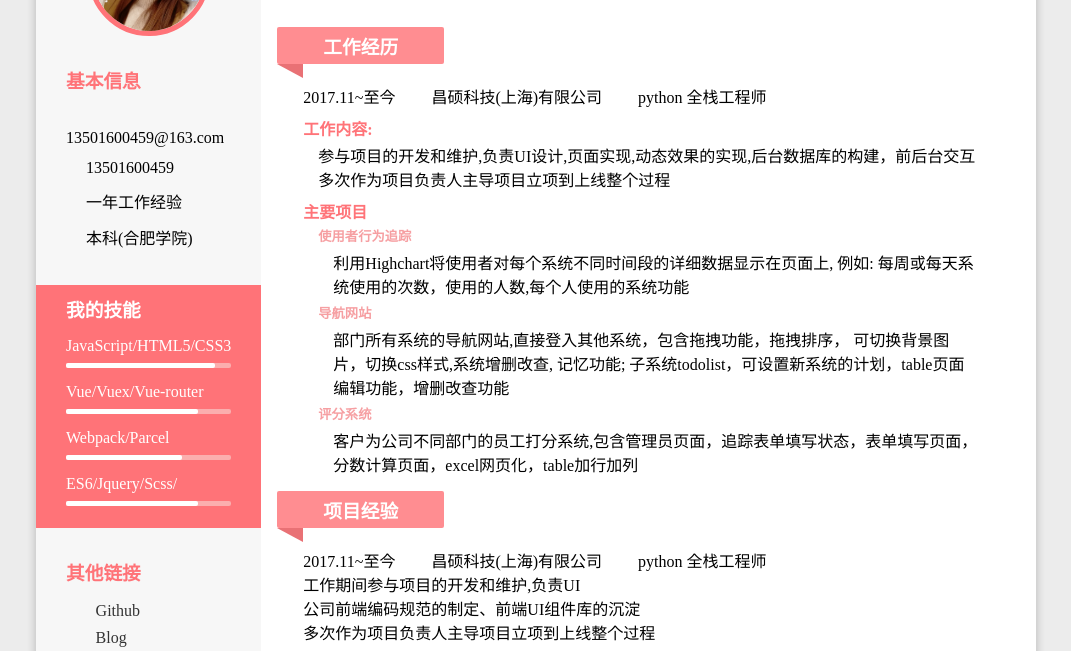
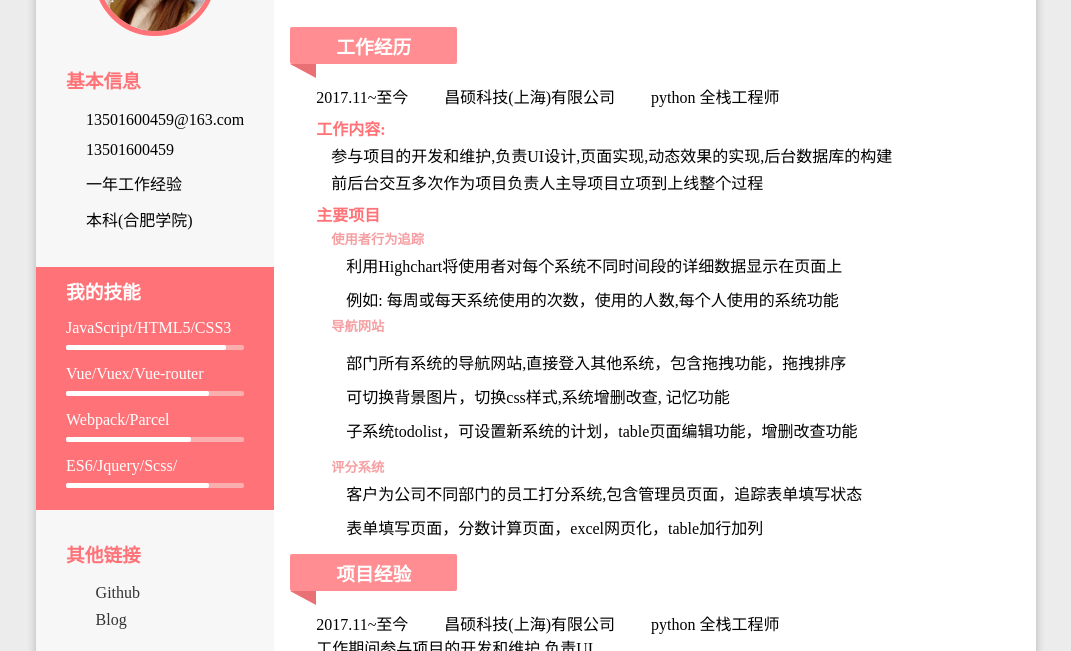
Before and after one commit to cxyxiaoyuyu/resume-2019, a plain HTML site: page index.html in a window 1280 px wide. Shown: the part 136-787 px from the top of the page, without its empty margins (104-1175 px from the left). Drawn offline with Linux system fonts and the light colour scheme.

Commit message:
adjuset page

```diff
--- a/index.html
+++ b/index.html
@@ -108,34 +108,29 @@
 
               <div class="work-content">
                 <h4>工作内容:</h4>
-                <p>参与项目的开发和维护,负责UI设计,页面实现,动态效果的实现,后台数据库的构建，前后台交互
-                  多次作为项目负责人主导项目立项到上线整个过程
-                </p>
+                <p>参与项目的开发和维护,负责UI设计,页面实现,动态效果的实现,后台数据库的构建</p>
+                <p>前后台交互多次作为项目负责人主导项目立项到上线整个过程</p>
               </div>
               <div class="work-project">
                 <h4>主要项目</h4>
                 <ul>
                   <li>
                     <h5>使用者行为追踪</h5>
-                    <p>
-                      利用Highchart将使用者对每个系统不同时间段的详细数据显示在页面上,
-                      例如: 每周或每天系统使用的次数，使用的人数,每个人使用的系统功能
-                    </p>
+                    <p>利用Highchart将使用者对每个系统不同时间段的详细数据显示在页面上</p>
+                    <p>例如: 每周或每天系统使用的次数，使用的人数,每个人使用的系统功能</p>
                   </li>
                   <li>
                     <h5>导航网站</h5>
                     <p>
-                      部门所有系统的导航网站,直接登入其他系统，包含拖拽功能，拖拽排序，
-                      可切换背景图片，切换css样式,系统增删改查, 记忆功能;
-                      子系统todolist，可设置新系统的计划，table页面编辑功能，增删改查功能
+                      <p>部门所有系统的导航网站,直接登入其他系统，包含拖拽功能，拖拽排序</p>
+                      <p>可切换背景图片，切换css样式,系统增删改查, 记忆功能</p>
+                      <p>子系统todolist，可设置新系统的计划，table页面编辑功能，增删改查功能</p>
                     </p>
                   </li>
                   <li>
                     <h5>评分系统</h5>
-                    <p>
-                      客户为公司不同部门的员工打分系统,包含管理员页面，追踪表单填写状态，表单填写页面，
-                      分数计算页面，excel网页化，table加行加列
-                    </p>
+                    <p>客户为公司不同部门的员工打分系统,包含管理员页面，追踪表单填写状态</p>
+                    <p>表单填写页面，分数计算页面，excel网页化，table加行加列</p>
                   </li>
                 </ul>
               </div>
```
